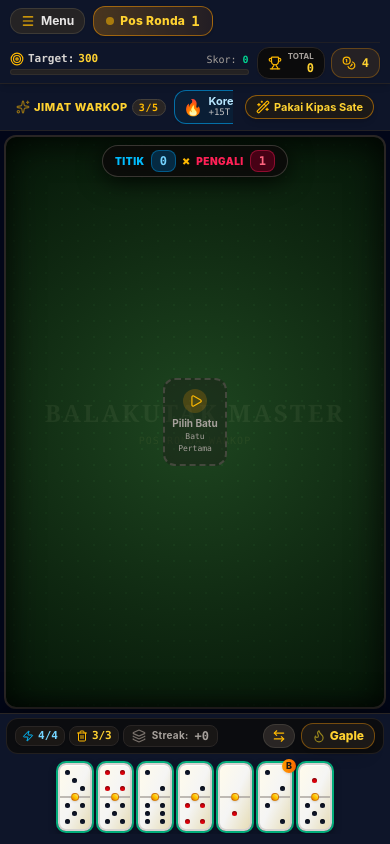
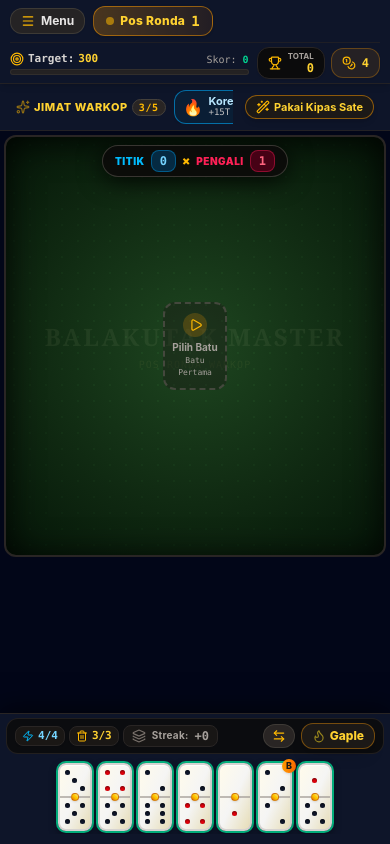
Before and after one commit to soKrizpy/Gaple, a React (Vite) app: page / in a window 390 px wide. Both pictures are taken after a click on the button "MULAI MAIN". Built offline with nearby package versions, Linux system fonts and the light colour scheme.

Commit message:
Reserve mobile viewport space for anchored domino hand

```diff
--- a/src/App.tsx
+++ b/src/App.tsx
@@ -809,7 +809,7 @@ export default function App() {
   // SCREEN 3: GAMEPLAY UTAMA (Minimalis & Bebas Clutter)
   // =========================================================================
   return (
-    <div className="flex flex-col h-screen h-[100dvh] w-screen overflow-hidden bg-slate-950 font-sans text-stone-100 select-none">
+    <div className="flex flex-col h-screen h-[100svh] w-screen overflow-hidden bg-slate-950 font-sans text-stone-100 select-none">
       {/* Bagian Atas (HUD): Hanya Target Skor, Skor Saat Ini, Pos Ronda, Sisa Pasang, Sisa Buang, dan Koin */}
       <ScoreHeader
         score={score}
@@ -858,7 +858,7 @@ export default function App() {
       )}
 
       {/* Bagian Tengah (Papan Meja): Jalur Rantai Domino Rapi (Responsif & Proporsional di Layar HP) */}
-      <main className="relative flex flex-col p-1 sm:p-1.5 md:p-2.5 overflow-hidden flex-1 min-h-0 shrink transition-all duration-500 ease-in-out">
+      <main className="relative flex flex-col p-1 sm:p-1.5 md:p-2.5 pb-[156px] sm:pb-0 overflow-hidden flex-1 min-h-0 shrink transition-all duration-500 ease-in-out">
         <GameBoard
           tiles={placedTiles}
           leftEnd={leftEnd}
```
